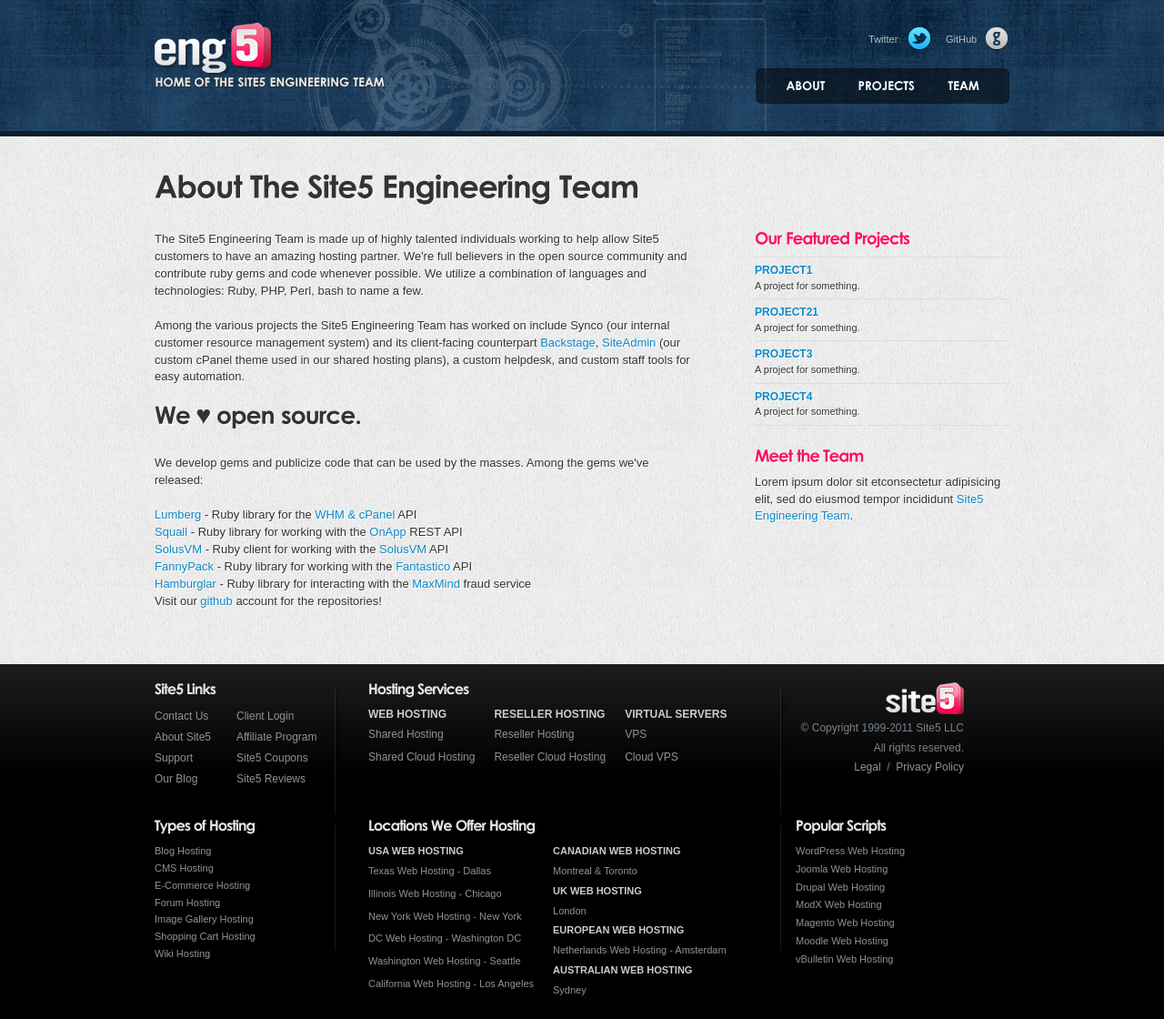
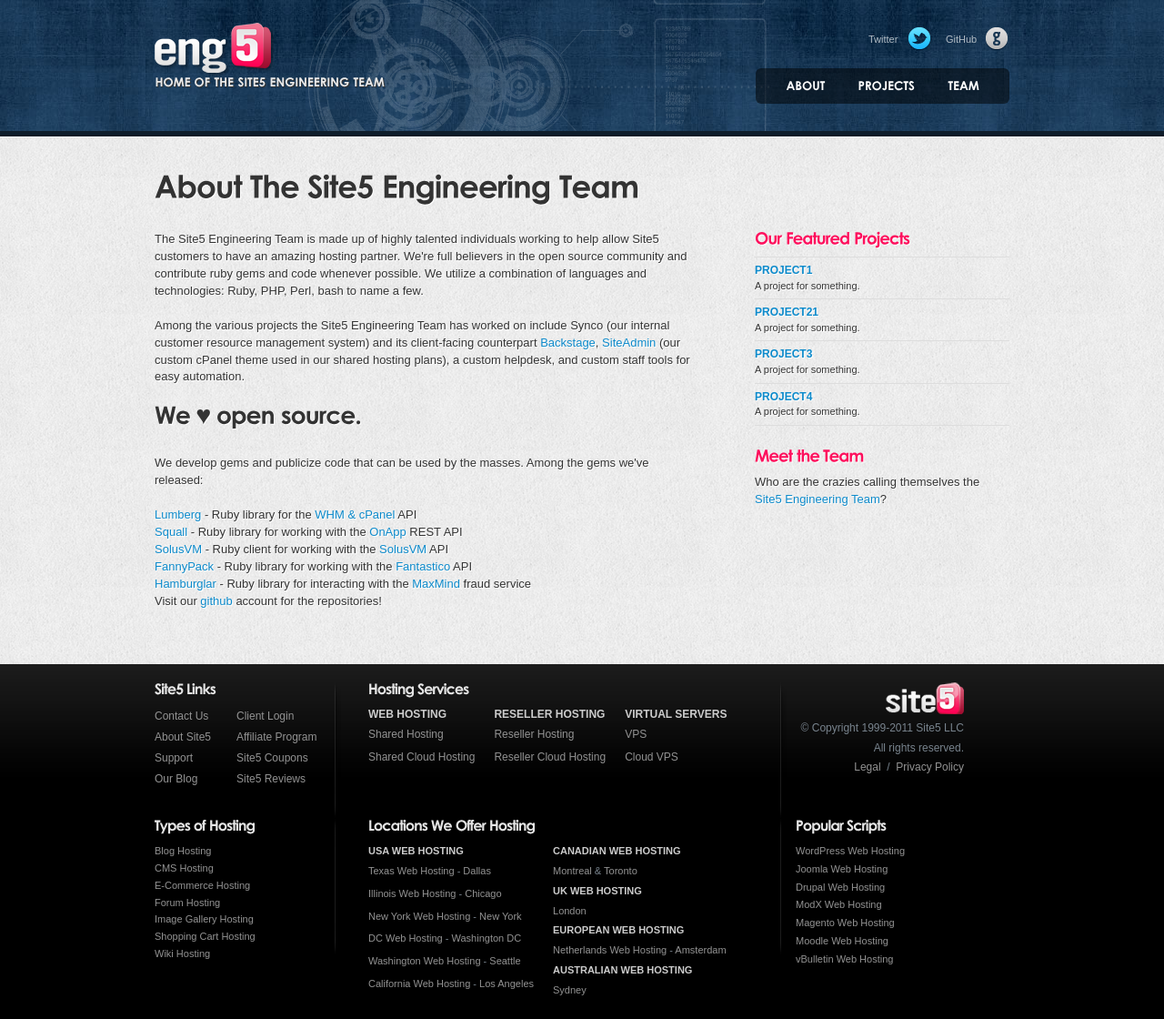
Before and after one commit to digideskio/eng5.com, a Jekyll site: the page built from about.html, in a window 1280 px wide. Shown: the whole page at 91% size. Built offline with Jekyll 4.4.1, drawn with Linux system fonts in a browser that asks for light colours; Markdown is read by kramdown in place of the engine named in the settings.

Commit message:
sidebar mod

```diff
--- a/_includes/sidebar.html
+++ b/_includes/sidebar.html
@@ -6,4 +6,4 @@
 	  <li><a href="#">project4</a><br /><span>A project for something.</span></li>
 	</ul>
 	<h2>Meet the Team</h2>
-	Lorem ipsum dolor sit etconsectetur adipisicing elit, sed do eiusmod tempor incididunt <a href="\">Site5 Engineering Team</a>.
+	Who are the crazies calling themselves the <a href="/team.html">Site5 Engineering Team</a>?
```
